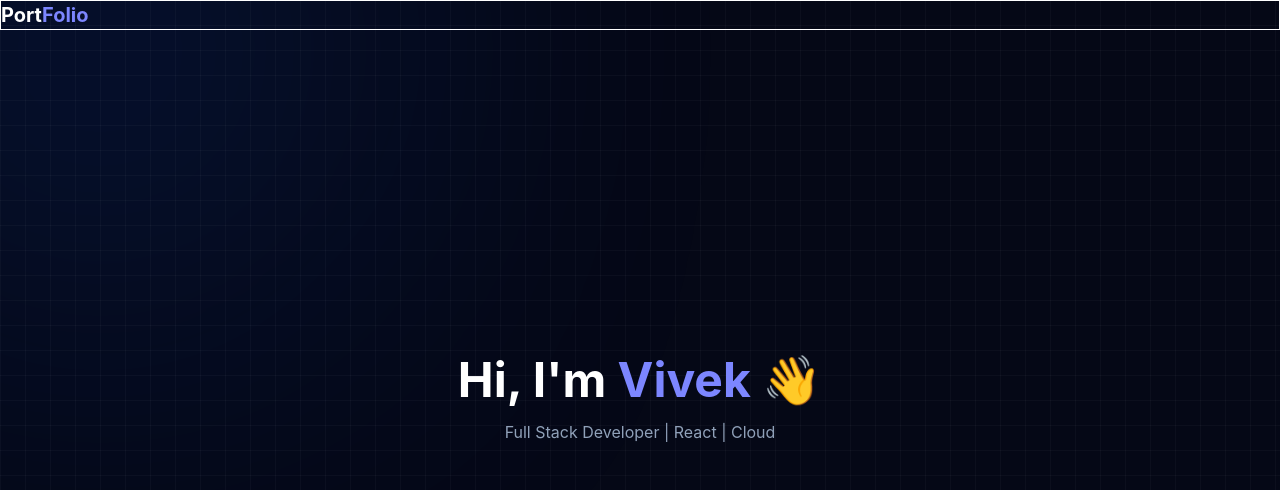
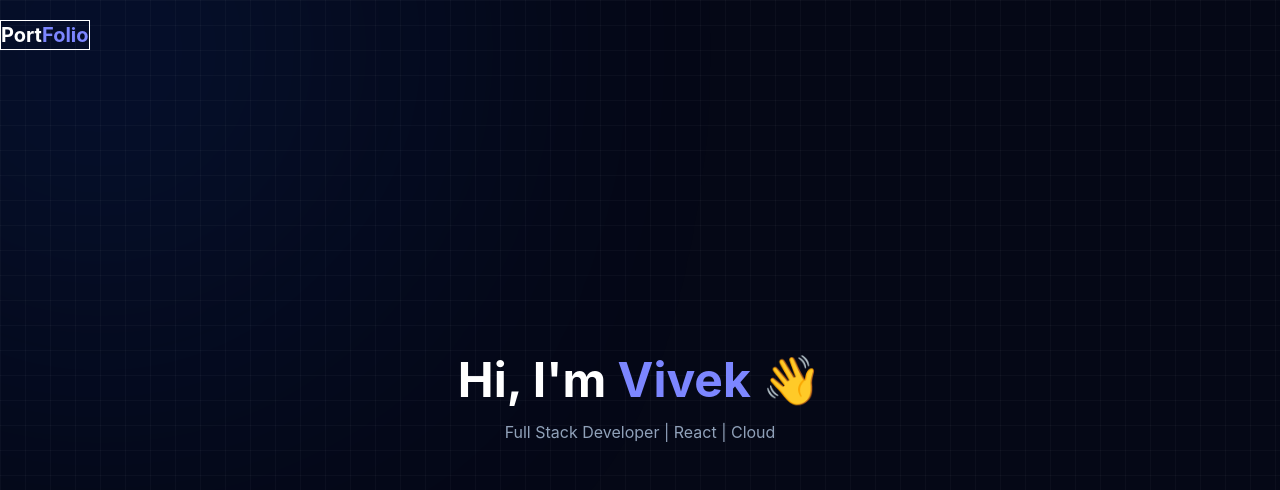
Before and after one commit to Vivek-Joshi-999/my-portfolio, a React (Vite) app: page / in a window 1280 px wide. Shown: the top 490 px of the page. Built offline with nearby package versions, Linux system fonts and the light colour scheme.

Commit message:
css change in navbar

```diff
--- a/src/components/Navbar.jsx
+++ b/src/components/Navbar.jsx
@@ -28,10 +28,16 @@ const Navbar = () => {
   initial={{ y: -120, opacity: 0 }}
   animate={{ y: 0, opacity: 1 }}
   transition={{ duration: 0.5 }}
-  className='fixed top-0 left-0 right-0 z-50 transition-all duration-300'
+  className={`fixed top-0 left-0 right-0 z-50 transition-all duration-300 flex justify-between items-center
+  ${
+    scrolled ? "bg-slate-950/70  backdrop-blur-md boderborder-slate-800/50 shadow-lg shadow-black/10 py-5":
+    "fixed top-0 left-0 right-0 z-50 transition-all duration-300 border-b border-transparent bg-transparent py-5"
+  }
+
+  `}
 >
 
-<div className='max-w-7xl border border-white'>
+<div className='max-w-7xl border border-white '>
   <h1 className="text-white text-lg sm:text-xl font-bold">
          Port<span className="text-indigo-400">Folio</span>
        </h1>
```
